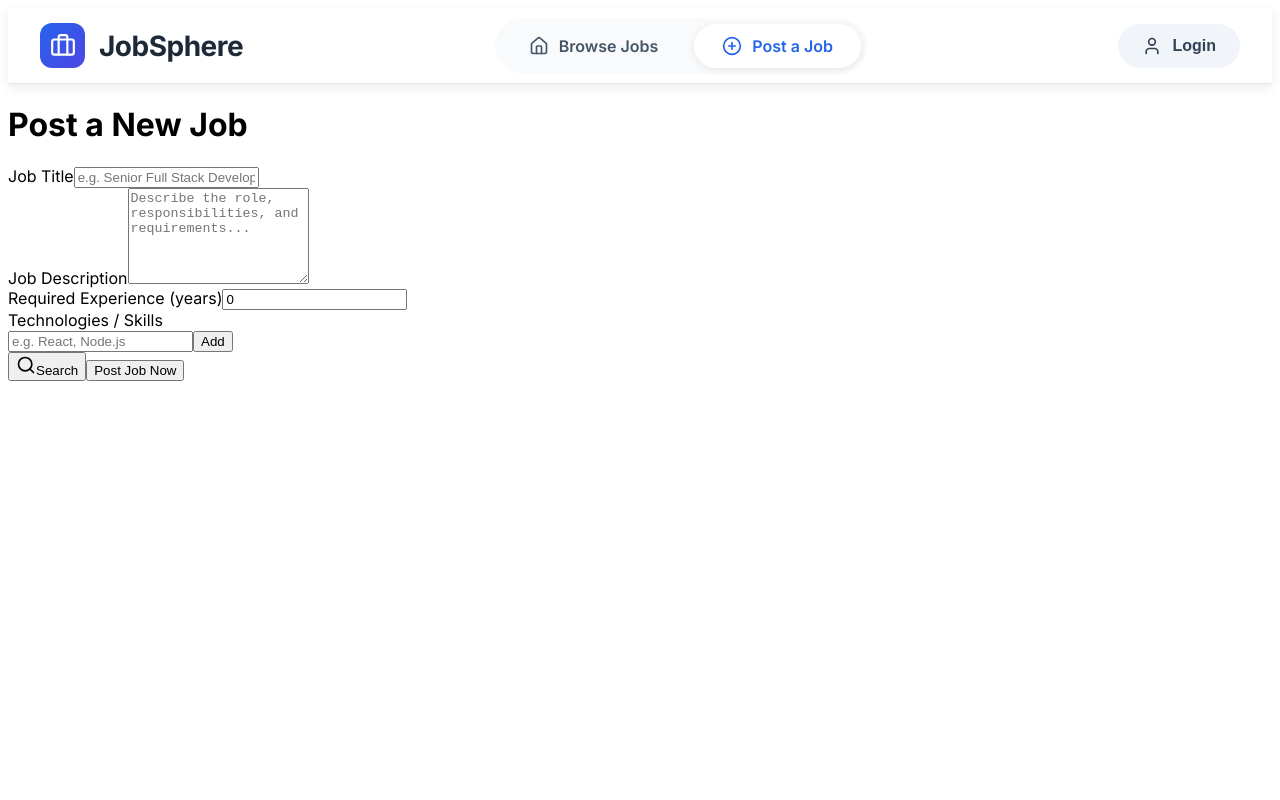
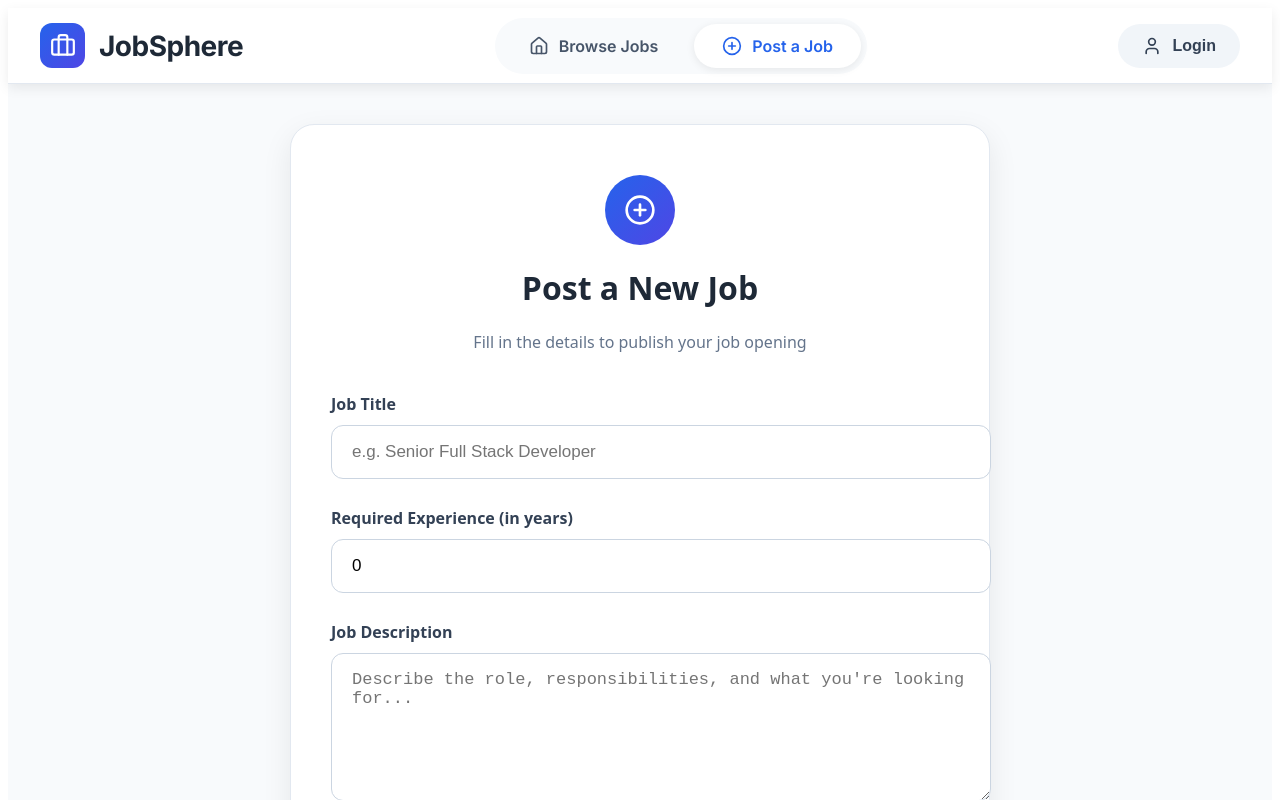
Before and after one commit to lensen-degife/joblisting-frontend, a React (Vite) app: page /post-job in a window 1280 px wide. Shown: the top 800 px of the page. Built offline with nearby package versions, Linux system fonts and the light colour scheme.

Commit message:
post ui is now better looking

```diff
--- a/src/pages/PostJob.tsx
+++ b/src/pages/PostJob.tsx
@@ -1,17 +1,19 @@
 import { useState } from 'react';
 import api from '../api/axios';
-import type { Post } from '../types';     // ← Changed to "import type"
+import type { Post } from '../types';
 import { useNavigate } from 'react-router-dom';
-import { Search } from 'lucide-react';
+import { PlusCircle, X } from 'lucide-react';
 
 export default function PostJob() {
   const navigate = useNavigate();
+
   const [formData, setFormData] = useState<Post>({
     profile: '',
     desc: '',
     exp: 0,
     techs: [],
   });
+
   const [techInput, setTechInput] = useState('');
   const [loading, setLoading] = useState(false);
 
@@ -22,10 +24,10 @@ export default function PostJob() {
     try {
       await api.post('/post', formData);
       alert('✅ Job posted successfully!');
-      navigate('/jobs');
+      navigate('/');
     } catch (err) {
       console.error(err);
-      alert('❌ Failed to post job');
+      alert('❌ Failed to post job. Please try again.');
     } finally {
       setLoading(false);
     }
@@ -38,93 +40,219 @@ export default function PostJob() {
     }
   };
 
+  const removeTech = (index: number) => {
+    setFormData({
+      ...formData,
+      techs: formData.techs.filter((_, i) => i !== index)
+    });
+  };
+
   return (
-    <div className="max-w-2xl mx-auto px-6 py-12">
-      <h1 className="text-4xl font-bold mb-8">Post a New Job</h1>
+    <div style={{
+      minHeight: '100vh',
+      backgroundColor: '#f8fafc',
+      paddingTop: '40px',
+      fontFamily: 'system-ui, sans-serif'
+    }}>
+      <div style={{
+        maxWidth: '700px',
+        margin: '0 auto',
+        padding: '0 20px'
+      }}>
 
-      <form onSubmit={handleSubmit} className="space-y-6 bg-white p-8 rounded-3xl shadow-sm">
+        <div style={{
+          backgroundColor: 'white',
+          borderRadius: '24px',
+          padding: '50px 40px',
+          boxShadow: '0 10px 30px rgba(0,0,0,0.08)',
+          border: '1px solid #e2e8f0'
+        }}>
+
+          <div style={{ textAlign: 'center', marginBottom: '40px' }}>
+            <div style={{
+              background: 'linear-gradient(135deg, #2563eb, #4f46e5)',
+              color: 'white',
+              width: '70px',
+              height: '70px',
+              borderRadius: '50%',
+              display: 'flex',
+              alignItems: 'center',
+              justifyContent: 'center',
+              margin: '0 auto 20px'
+            }}>
+              <PlusCircle size={32} />
+            </div>
+            <h1 style={{ fontSize: '32px', fontWeight: '700', color: '#1e2937' }}>
+              Post a New Job
+            </h1>
+            <p style={{ color: '#64748b', marginTop: '8px' }}>
+              Fill in the details to publish your job opening
+            </p>
+          </div>
+
+          <form onSubmit={handleSubmit}>
             {/* Job Title */}
-        <div>
-          <label className="block text-sm font-medium mb-2">Job Title</label>
+            <div style={{ marginBottom: '28px' }}>
+              <label style={{ display: 'block', marginBottom: '10px', fontWeight: '600', color: '#334155' }}>
+                Job Title
+              </label>
               <input
                 type="text"
                 required
                 value={formData.profile}
                 onChange={(e) => setFormData({ ...formData, profile: e.target.value })}
-            className="w-full px-5 py-3 border border-gray-300 rounded-2xl focus:outline-none focus:border-blue-500"
                 placeholder="e.g. Senior Full Stack Developer"
-          />
-        </div>
-
-        {/* Description */}
-        <div>
-          <label className="block text-sm font-medium mb-2">Job Description</label>
-          <textarea
-            required
-            value={formData.desc}
-            onChange={(e) => setFormData({ ...formData, desc: e.target.value })}
-            rows={6}
-            className="w-full px-5 py-3 border border-gray-300 rounded-2xl focus:outline-none focus:border-blue-500"
-            placeholder="Describe the role, responsibilities, and requirements..."
+                style={{
+                  width: '100%',
+                  padding: '16px 20px',
+                  fontSize: '17px',
+                  border: '1px solid #cbd5e1',
+                  borderRadius: '12px',
+                  outline: 'none'
+                }}
               />
             </div>
 
             {/* Experience */}
-        <div>
-          <label className="block text-sm font-medium mb-2">Required Experience (years)</label>
+            <div style={{ marginBottom: '28px' }}>
+              <label style={{ display: 'block', marginBottom: '10px', fontWeight: '600', color: '#334155' }}>
+                Required Experience (in years)
+              </label>
               <input
                 type="number"
                 required
                 min="0"
                 value={formData.exp}
-            onChange={(e) => setFormData({ ...formData, exp: parseInt(e.target.value) || 0 })}
-            className="w-full px-5 py-3 border border-gray-300 rounded-2xl focus:outline-none focus:border-blue-500"
+                onChange={(e) => setFormData({ ...formData, exp: Number(e.target.value) })}
+                style={{
+                  width: '100%',
+                  padding: '16px 20px',
+                  fontSize: '17px',
+                  border: '1px solid #cbd5e1',
+                  borderRadius: '12px',
+                  outline: 'none'
+                }}
+              />
+            </div>
+
+            {/* Description */}
+            <div style={{ marginBottom: '28px' }}>
+              <label style={{ display: 'block', marginBottom: '10px', fontWeight: '600', color: '#334155' }}>
+                Job Description
+              </label>
+              <textarea
+                required
+                value={formData.desc}
+                onChange={(e) => setFormData({ ...formData, desc: e.target.value })}
+                placeholder="Describe the role, responsibilities, and what you're looking for..."
+                rows={6}
+                style={{
+                  width: '100%',
+                  padding: '16px 20px',
+                  fontSize: '17px',
+                  border: '1px solid #cbd5e1',
+                  borderRadius: '12px',
+                  outline: 'none',
+                  resize: 'vertical'
+                }}
               />
             </div>
 
             {/* Technologies */}
-        <div>
-          <label className="block text-sm font-medium mb-2">Technologies / Skills</label>
-          <div className="flex gap-2">
+            <div style={{ marginBottom: '32px' }}>
+              <label style={{ display: 'block', marginBottom: '10px', fontWeight: '600', color: '#334155' }}>
+                Required Skills / Technologies
+              </label>
+
+              <div style={{ display: 'flex', gap: '10px', marginBottom: '12px' }}>
                 <input
                   type="text"
                   value={techInput}
                   onChange={(e) => setTechInput(e.target.value)}
-              className="flex-1 px-5 py-3 border border-gray-300 rounded-2xl focus:outline-none focus:border-blue-500"
-              placeholder="e.g. React, Node.js"
+                  placeholder="e.g. React, Node.js, MongoDB"
+                  style={{
+                    flex: 1,
+                    padding: '16px 20px',
+                    fontSize: '17px',
+                    border: '1px solid #cbd5e1',
+                    borderRadius: '12px',
+                    outline: 'none'
+                  }}
+                  onKeyPress={(e) => {
+                    if (e.key === 'Enter') {
+                      e.preventDefault();
+                      addTech();
+                    }
+                  }}
                 />
                 <button
                   type="button"
                   onClick={addTech}
-              className="px-8 bg-gray-800 text-white rounded-2xl hover:bg-gray-900"
+                  style={{
+                    padding: '0 28px',
+                    backgroundColor: '#2563eb',
+                    color: 'white',
+                    border: 'none',
+                    borderRadius: '12px',
+                    cursor: 'pointer',
+                    fontWeight: '600'
+                  }}
                 >
                   Add
                 </button>
               </div>
-          <div className="flex flex-wrap gap-2 mt-4">
-            {formData.techs.map((tech, i) => (
-              <span key={i} className="bg-blue-100 text-blue-700 px-4 py-2 rounded-full text-sm">
+
+              {/* Selected Techs */}
+              {formData.techs.length > 0 && (
+                <div style={{ display: 'flex', flexWrap: 'wrap', gap: '10px' }}>
+                  {formData.techs.map((tech, index) => (
+                    <div
+                      key={index}
+                      style={{
+                        backgroundColor: '#eff6ff',
+                        color: '#1e40af',
+                        padding: '8px 16px',
+                        borderRadius: '9999px',
+                        display: 'flex',
+                        alignItems: 'center',
+                        gap: '8px',
+                        fontSize: '15px'
+                      }}
+                    >
                       {tech}
-              </span>
+                      <X
+                        size={16}
+                        style={{ cursor: 'pointer' }}
+                        onClick={() => removeTech(index)}
+                      />
+                    </div>
                   ))}
                 </div>
+              )}
             </div>
-        <button
-  type="submit"
-  className="bg-blue-600 hover:bg-blue-700 text-white px-8 py-3 rounded-2xl font-medium flex items-center gap-2 transition-all"
->
-  <Search size={20} />
-  Search
-</button>
 
+            {/* Submit Button */}
             <button
               type="submit"
               disabled={loading}
-          className="w-full bg-blue-600 text-white py-4 rounded-2xl text-lg font-medium hover:bg-blue-700 disabled:opacity-70 mt-6"
+              style={{
+                width: '100%',
+                backgroundColor: loading ? '#94a3b8' : '#2563eb',
+                color: 'white',
+                padding: '18px',
+                fontSize: '18px',
+                fontWeight: '600',
+                border: 'none',
+                borderRadius: '9999px',
+                cursor: loading ? 'not-allowed' : 'pointer',
+                marginTop: '20px'
+              }}
             >
               {loading ? 'Posting Job...' : 'Post Job Now'}
             </button>
           </form>
         </div>
+      </div>
+    </div>
   );
 }
```
Lines whose indentation alone changed are shown as unchanged.
